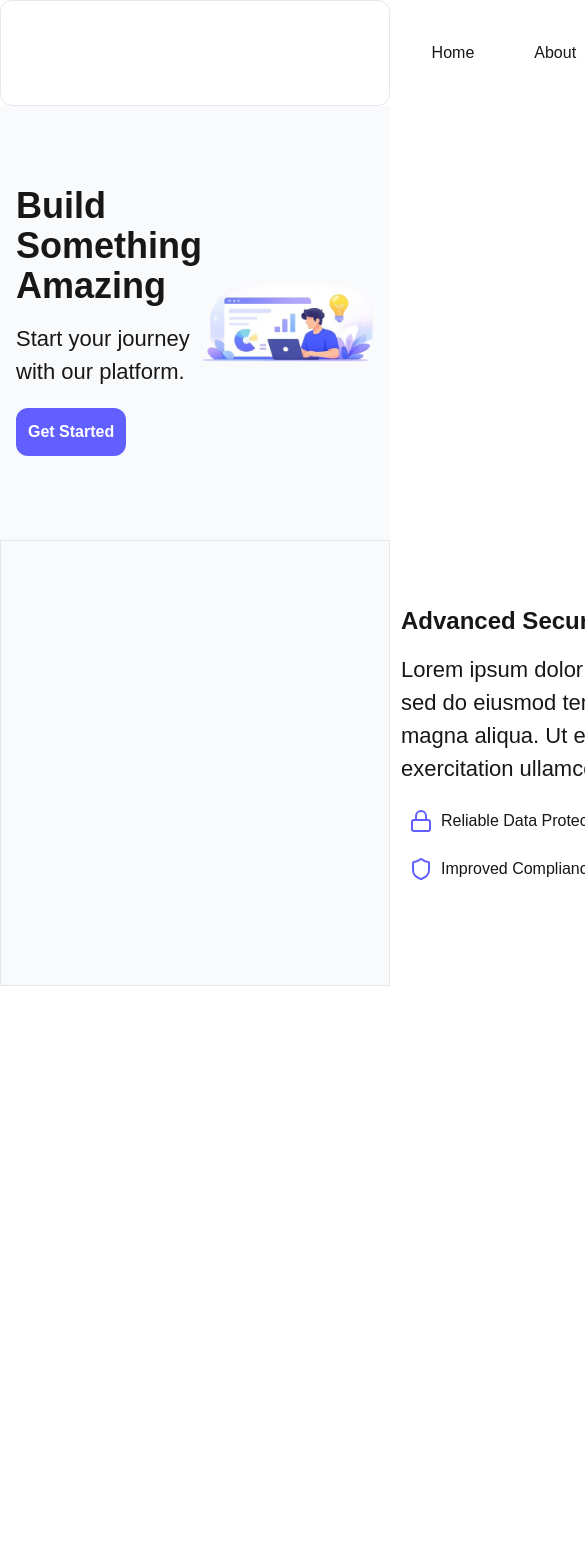
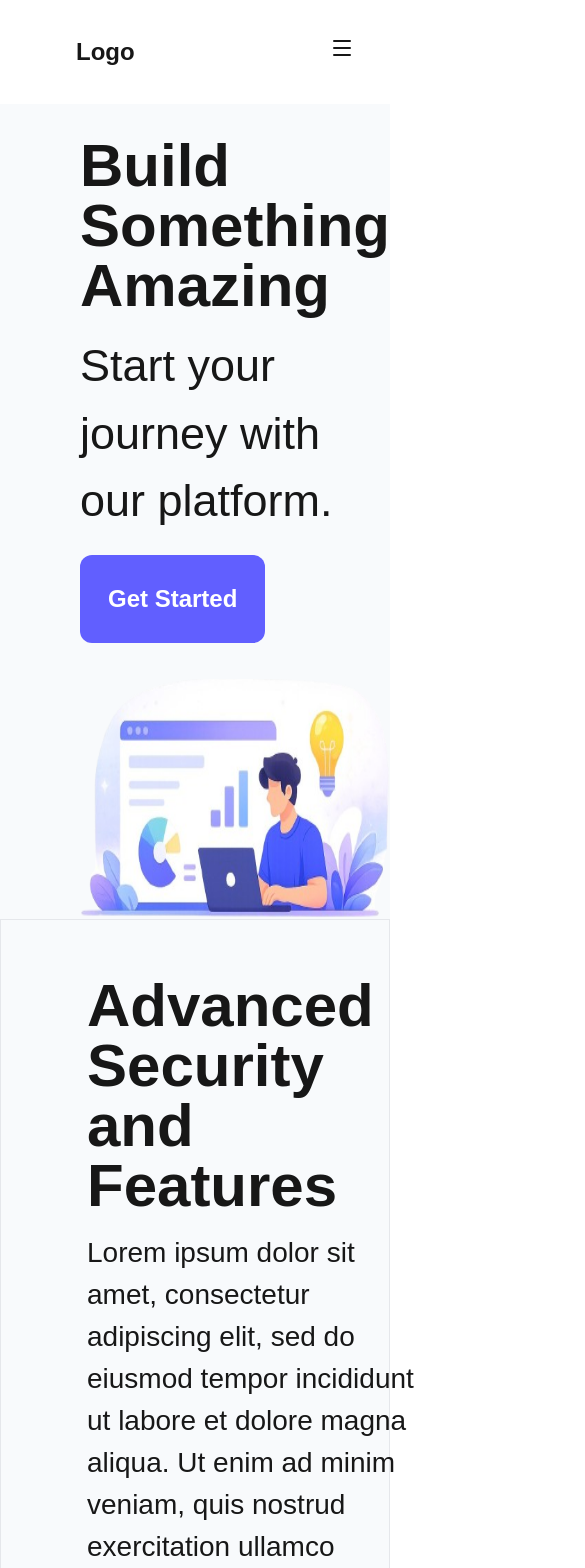
Before and after one commit to rajeet013/Demo-UI-design, a Next.js app: page /dashboard in a window 390 px wide. Shown: the top 1568 px of the page, 585 px wide, since content can reach past the window. Before the commit the page ends 986 px from the top, so only its background shows below. Built offline with nearby package versions, Linux system fonts and the light colour scheme.

Commit message:
Made some changes on UI breakpoint

```diff
--- a/app/dashboard/layout.tsx
+++ b/app/dashboard/layout.tsx
@@ -1,3 +1,4 @@
+import Navbar from "@/components/Navbar";
 import type { Metadata } from "next";
 import { Geist, Geist_Mono } from "next/font/google";
 import "../globals.css";
@@ -27,6 +28,7 @@ export default function RootLayout({
       lang="en"
       className={`${geistSans.variable} ${geistMono.variable} h-full antialiased`}
     >
+      <Navbar />
       <body className="min-h-full flex flex-col">{children}</body>
     </html>
   );
--- a/app/dashboard/page.tsx
+++ b/app/dashboard/page.tsx
@@ -3,7 +3,7 @@ import Hero from "@/components/Hero";
 
 export default function page() {
   return (
-    <div>
+    <div className="bg-slate-50">
       <Hero />
       <Features />
     </div>
--- a/app/globals.css
+++ b/app/globals.css
@@ -10,6 +10,13 @@
   --color-foreground: var(--foreground);
   --font-sans: var(--font-geist-sans);
   --font-mono: var(--font-geist-mono);
+  --breakpoint-xs: 30rem;
+  --breakpoint-2xl: 100rem;
+  --breakpoint-mobile-sm: 320px;
+  --breakpoint-mobile: 375px;
+  --breakpoint-mobile-lg: 425px;
+  --breakpoint-desktop: 160rem;
+  --breakpoint-tablet: 767px;
 }
 
 @media() {
--- a/app/layout.tsx
+++ b/app/layout.tsx
@@ -1,4 +1,3 @@
-import Navbar from "@/components/Navbar";
 import type { Metadata } from "next";
 import { Geist, Geist_Mono } from "next/font/google";
 import "./globals.css";
@@ -14,7 +13,7 @@ const geistMono = Geist_Mono({
 });
 
 export const metadata: Metadata = {
-  title: "Create Next App",
+  title: "Sample UI design",
   description: "Generated by create next app",
 };
 
@@ -28,11 +27,7 @@ export default function RootLayout({
       lang="en"
       className={`${geistSans.variable} ${geistMono.variable} h-full antialiased`}
     >
-      <body className="min-h-full flex flex-col">
-        {" "}
-        <Navbar />
-        {children}
-      </body>
+      <body className="min-h-full flex flex-col">{children}</body>
     </html>
   );
 }
--- a/components/Features.tsx
+++ b/components/Features.tsx
@@ -9,30 +9,35 @@ import {
 
 export default function Features() {
   return (
-    <div className="flex border border-gray-200 bg-slate-50 py-12">
-      <div className="flex flex-row justify-between ml-100">
+    <div className="border border-gray-200 bg-slate-50 pt-10 sm:pt-10 sm:pr-100 md:pt-10 md:pr-60">
+      <div className="flex flex-col ml-30 md:flex-row md:space-x-20 items-center sm:ml-80">
+        {/* Advanced Security Features */}
         <div>
-          <p className="text-2xl font-bold my-4">Advanced Security Features</p>
-          <p className="text-[22px] my-4 max-w-xl">
+          <p className="text-6xl my-4 font-bold sm:my-4">
+            Advanced Security and Features
+          </p>
+          <p className="text-[28px] sm:text-[30px] md:text-[22px] my-4 sm:max-w-xl">
             Lorem ipsum dolor sit amet, consectetur adipiscing elit, sed do
             eiusmod tempor incididunt ut labore et dolore magna aliqua. Ut enim
             ad minim veniam, quis nostrud exercitation ullamco
           </p>
-          <div className="grid grid-flow-col grid-rows-3 gap-2">
-            <button className="flex items-center w-70 h-10 bg-white hover:cursor-pointer rounded-4xl col-span-2">
-              <Lock className="m-2 text-indigo-500" /> Reliable Data Protection
+          <div className="grid grid-flow-row gap-4 sm:grid-flow-col sm:grid-rows-3 md:gap-2">
+            <button className="flex items-center w-80 h-20 sm:w-60 sm:h-20 md:w-70 md:h-10 bg-white hover:cursor-pointer rounded-4xl col-span-2">
+              <Lock className="w-15 h-10 m-2 sm:w-8 sm:h-8 text-indigo-500" />
+              Reliable Data Protection
             </button>
-            <button className="flex items-center w-60 h-10 bg-white hover:cursor-pointer rounded-4xl col-span-2 row-span-2">
-              <Shield className="m-2 text-indigo-500" /> Improved Compliance
+            <button className="flex items-center w-80 h-20 sm:w-60 sm:h-20 md:w-60 md:h-10 bg-white hover:cursor-pointer rounded-4xl col-span-2 row-span-2">
+              <Shield className="w-15 h-10 m-2 sm:w-8 sm:h-8 text-indigo-500" />
+              Improved Compliance
             </button>
-            <button className="flex items-center w-60 h-10 bg-white hover:cursor-pointer rounded-4xl">
-              <KeyRoundIcon className="m-2 text-indigo-500" /> Permission
-              Control
+            <button className="flex items-center w-80 h-20 sm:w-60 sm:h-20 md:w-60 md:h-10 bg-white hover:cursor-pointer rounded-4xl">
+              <KeyRoundIcon className="w-15 h-10 m-2 sm:w-8 sm:h-8 text-indigo-500" />
+              Permission Control
             </button>
           </div>
         </div>
         {/* 6 Features */}
-        <div className="grid grid-flow-col grid-rows-3 gap-4 w-140 h-80 items-center justify-center">
+        <div className="grid grid-flow-row gap-4 sm:grid-flow-col mr-80 sm:mr-10 sm:grid-rows-3 w-80 h-80 items-center sm:gap-4 sm:w-140 sm:h-80 md:w-140 md:h-80 sm:justify-center mt-5 sm:-mt-10 md:mt-5">
           <div className="flex flex-row bg-white rounded-xl p-8 h-25">
             <div className="flex items-center justify-center w-10 h-10 bg-indigo-50 rounded-lg">
               <Shield className="text-indigo-500 w-6 h-6" />
--- /dev/null
+++ b/components/Hamburger.tsx
@@ -0,0 +1,11 @@
+import { Menu } from "lucide-react";
+
+export default function Hamburger() {
+  return (
+    <div className="md:hidden">
+      <button>
+        <Menu />
+      </button>
+    </div>
+  );
+}
--- a/components/Hero.tsx
+++ b/components/Hero.tsx
@@ -2,23 +2,31 @@ import Image from "next/image";
 
 export default function Hero() {
   return (
-    <div className="flex items-center justify-center p-4 bg-slate-50 py-12">
+    <div className="flex flex-col pl-20 sm:pl-10 md:items-center md:justify-center md:p-20 bg-slate-50 md:flex-row md:space-x-15">
       {/* Get Started */}
       <div className="my-4 max-w-xl">
-        <p className="text-4xl font-bold my-4 max-w-xl">
+        <p className="text-6xl my-4 sm:text-6xl sm:my-4 md:text-4xl font-bold md:my-4 md:max-w-xl">
           Build Something Amazing
         </p>
-        <p className="text-[22px]">Start your journey with our platform.</p>
+        <p className="text-[45px] sm:text-[45px] md:text-[22px]">
+          Start your journey with our platform.
+        </p>
         <button
           type="button"
-          className="bg-indigo-500 text-white font-bold p-3 rounded-xl my-5 hover:bg-indigo-500 hover:cursor-pointer"
+          className="bg-indigo-500 text-white font-bold p-7 sm:p-5 text-2xl rounded-xl my-5 hover:bg-indigo-500 hover:cursor-pointer sm:text-4xl md:text-xl"
         >
           Get Started
         </button>
       </div>
       {/* Image Component */}
       <div>
-        <Image src="/Image.png" alt="Developer" width={800} height={600} />
+        <Image
+          src="/Image.png"
+          alt="Developer"
+          width={800}
+          height={600}
+          className="w-100 h-60 sm:w-150 sm:h-80 md:w-175 md:h-100"
+        />
       </div>
     </div>
   );
--- a/components/navbar.tsx
+++ b/components/navbar.tsx
@@ -1,11 +1,15 @@
 import Link from "next/link";
+import Hamburger from "./Hamburger";
 
 const Navbar = () => {
   return (
-    <div className="flex flex-col items-center border border-gray-200 bg-white rounded-xl p-8">
-      <div className="flex flex-row justify-between space-x-180">
-        <h2 className="text-4xl font-bold pr-6">Logo</h2>
-        <div className="justify-center space-x-9 mt-2">
+    <div className="flex flex-col bg-white rounded-xl p-9 md:p-8 md:items-center md:border md:border-gray-200">
+      <div className="flex flex-row justify-between md:space-x-180">
+        <h2 className="text-2xl sm:text-4xl md:text-4xl font-bold ml-10 md:pr-6">
+          Logo
+        </h2>
+        <Hamburger />
+        <div className="mt-2 md:justify-center md:space-x-9 md:mt-2 hidden md:block">
           <Link
             href="/dashboard"
             className="hover:bg-indigo-500 hover:text-white p-3 rounded-xl"
```
